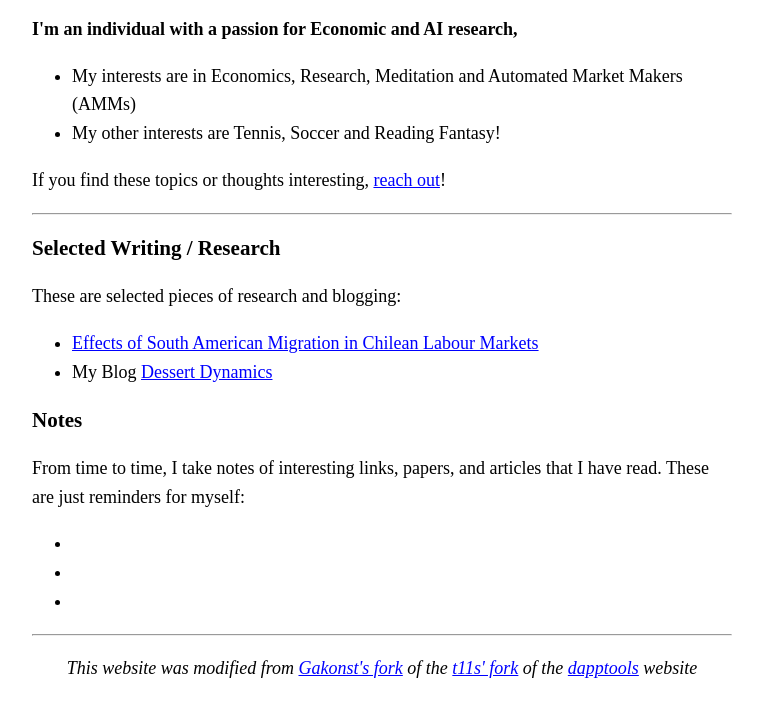
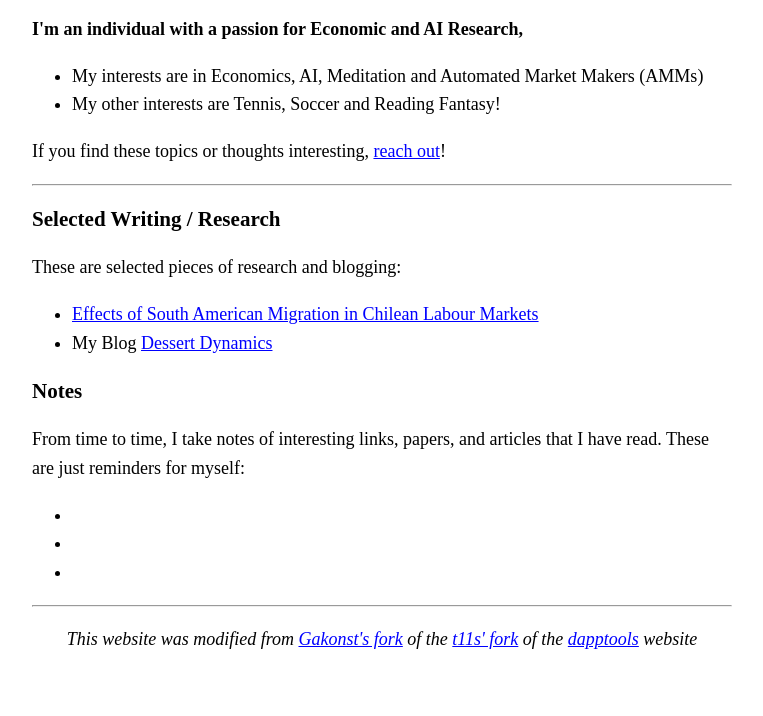
Before and after one commit to paiv1991/paiv1991.github.io, a plain HTML site: page index.html in a window 1280 px wide. Shown: the part 132-848 px from the top of the page, without its empty margins (258-1021 px from the left). Drawn offline with Linux system fonts and the light colour scheme.

Commit message:
Update index.html

```diff
--- a/index.html
+++ b/index.html
@@ -19,11 +19,11 @@
     </header>
     <section id="intro">
       <p><strong>
-        I'm an individual with a passion for Economic and AI research,
+        I'm an individual with a passion for Economic and AI Research,
       </strong></p>
 
       <ul>
-        <li>My interests are in Economics, Research, Meditation and Automated Market Makers (AMMs)</li>
+        <li>My interests are in Economics, AI, Meditation and Automated Market Makers (AMMs)</li>
         <li>My other interests are Tennis, Soccer and Reading Fantasy!</li>
       </ul>
 
```
